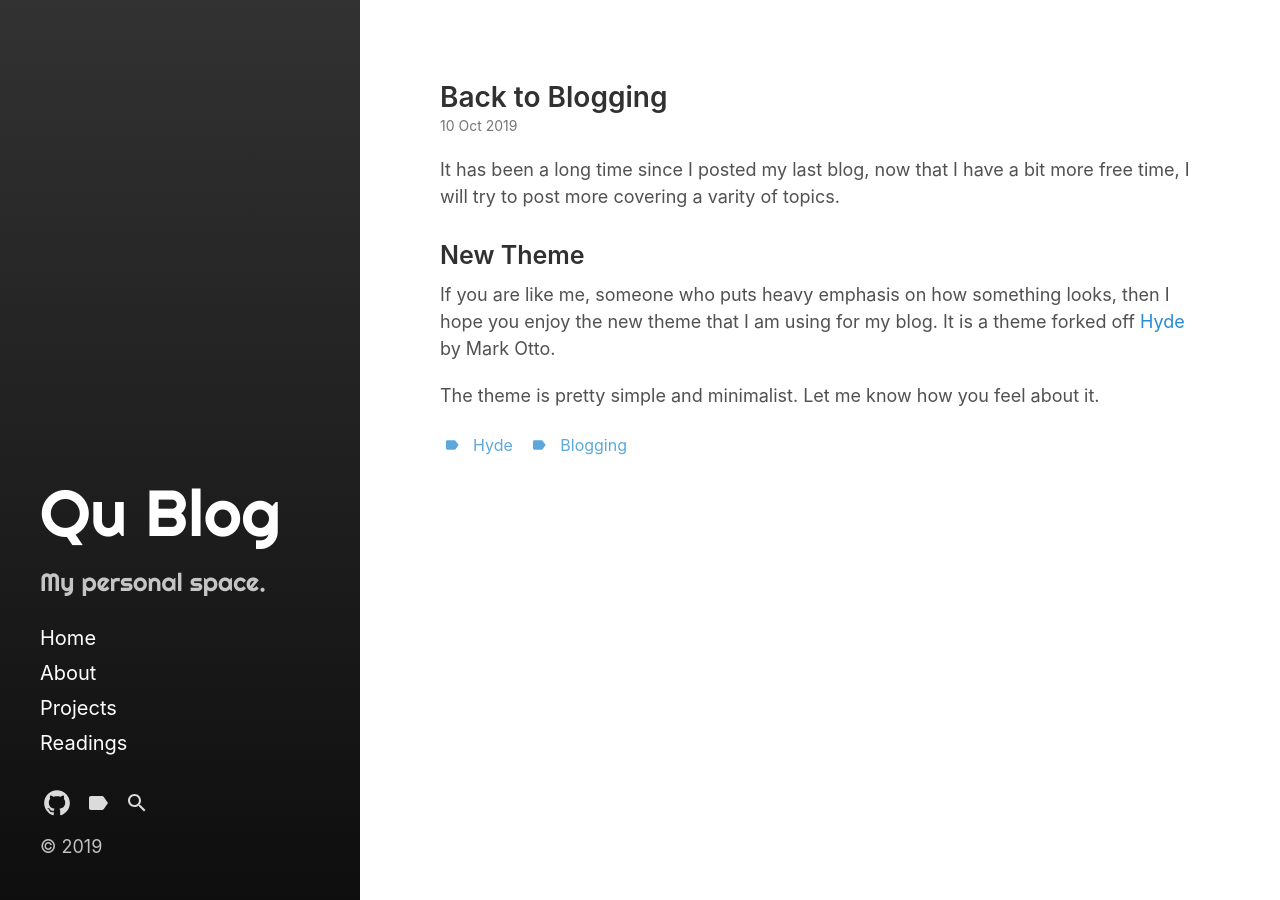
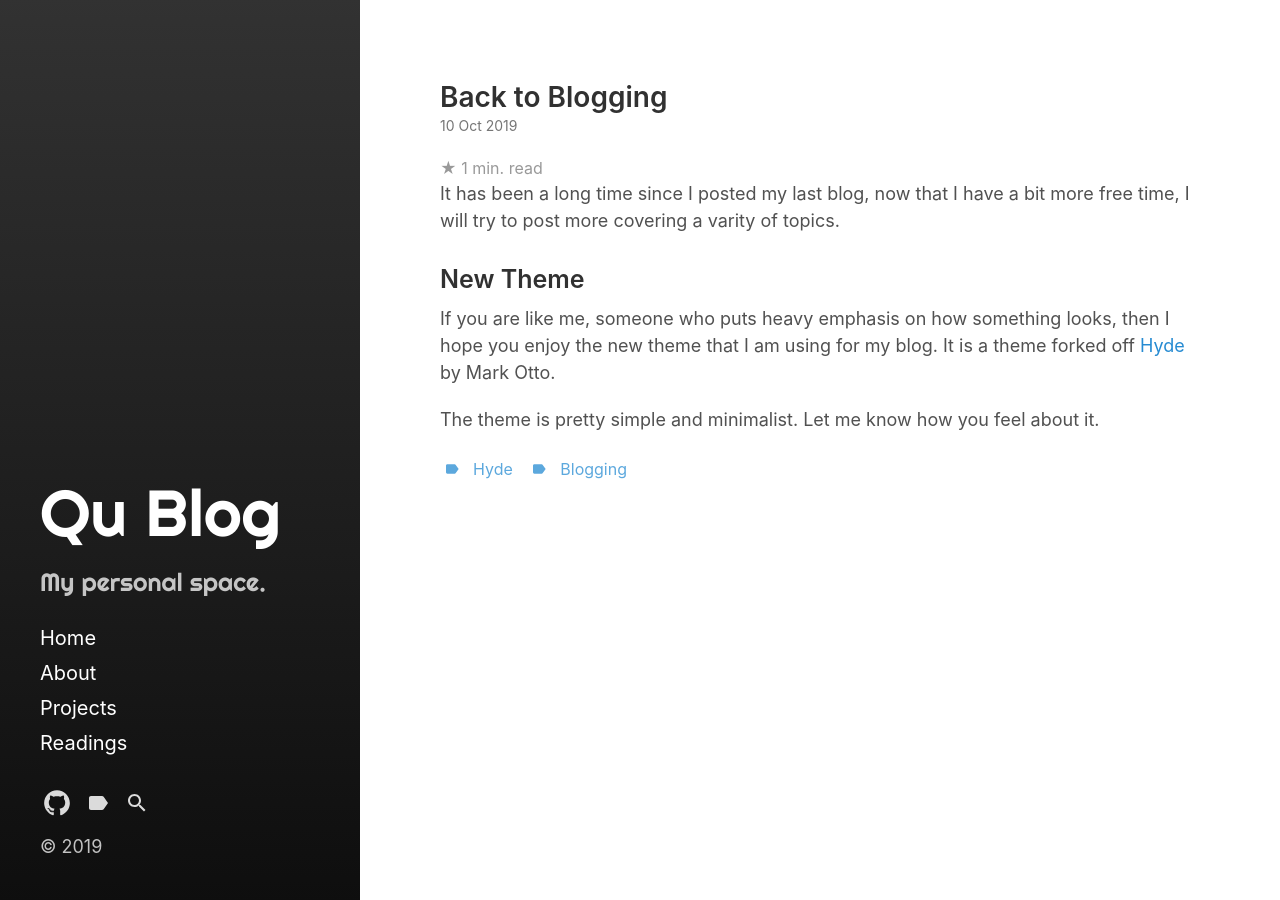
Before and after one commit to yiqu/yiqu.github.io, a Jekyll site: the page built from _posts/2019-10-10-back-to-blogging.md, in a window 1280 px wide. Built offline with Jekyll 4.4.1, drawn with Linux system fonts in a browser that asks for light colours; some web fonts are replaced.

Commit message:
Update post.html

```diff
--- a/_layouts/post.html
+++ b/_layouts/post.html
@@ -6,7 +6,7 @@ layout: default
   <h2 class="post-title">{{ page.title }}</h2>
 </header>
 <div class="content">
-  {% include post-meta.html post=page %}
+  {% include post-meta.html post=page %} {% include read-time.html readTime=page.readTime %}
 
   <div class="post-body">
     {{ content }}
```
